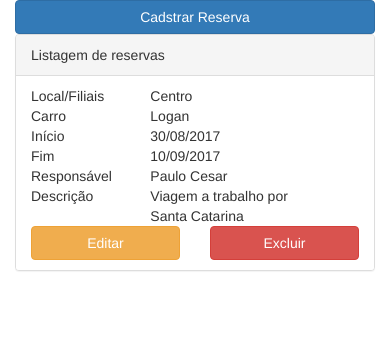
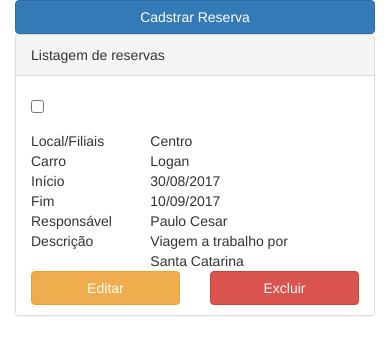
Before and after one commit to pcfmello/rent-a-car-system-frontend, a website: page index.html in a window 390 px wide. Drawn offline with nearby package versions, Linux system fonts and the light colour scheme.

Commit message:
Criado checkbox para excluir todos
- Foi criado um checkbox para exclusão em massa, das reservas.

```diff
--- a/index.html
+++ b/index.html
@@ -25,6 +25,15 @@
         </div>
         <ul class="list-group visible-xs">
           <li class="list-group-item">
+            <div class="row">
+              <div class="col-xs-2">
+                <div class="checkbox">
+                  <label>
+                    <input type="checkbox" />
+                  </label>
+                </div>
+              </div>
+            </div>
             <div class="row">
               <div class="col-xs-4">
                 Local/Filiais
@@ -75,11 +84,9 @@
             </div>
             <div class="row">
               <div class="col-xs-6">
-                <!-- botão editar -->
                 <button class="btn btn-warning btn-block" >Editar</button>
               </div>
               <div class="col-xs-6">
-                <!-- botão excluir -->
                 <button class="btn btn-danger btn-block" data-toggle="modal"
                     data-target="#confirmaExclusao">Excluir</button>
               </div>
```
